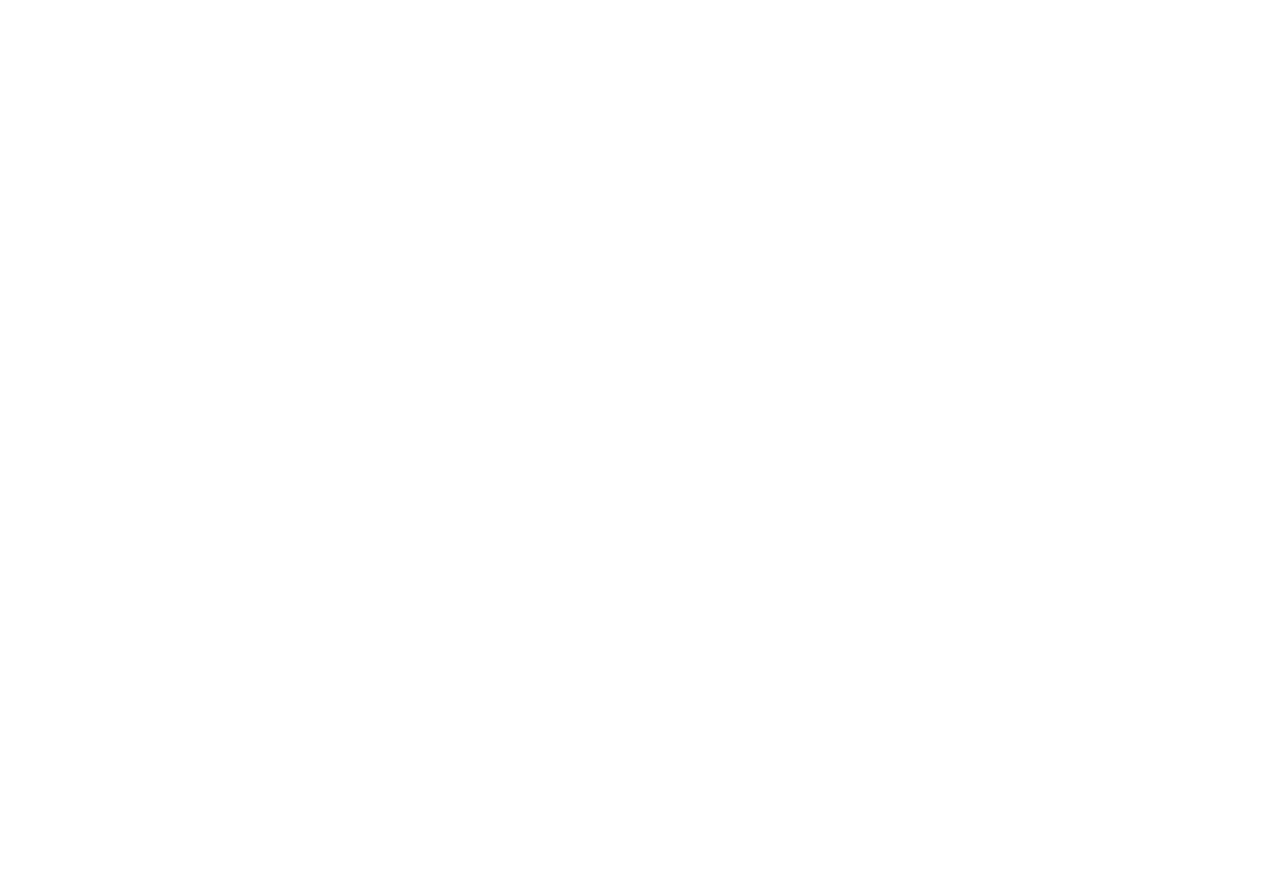
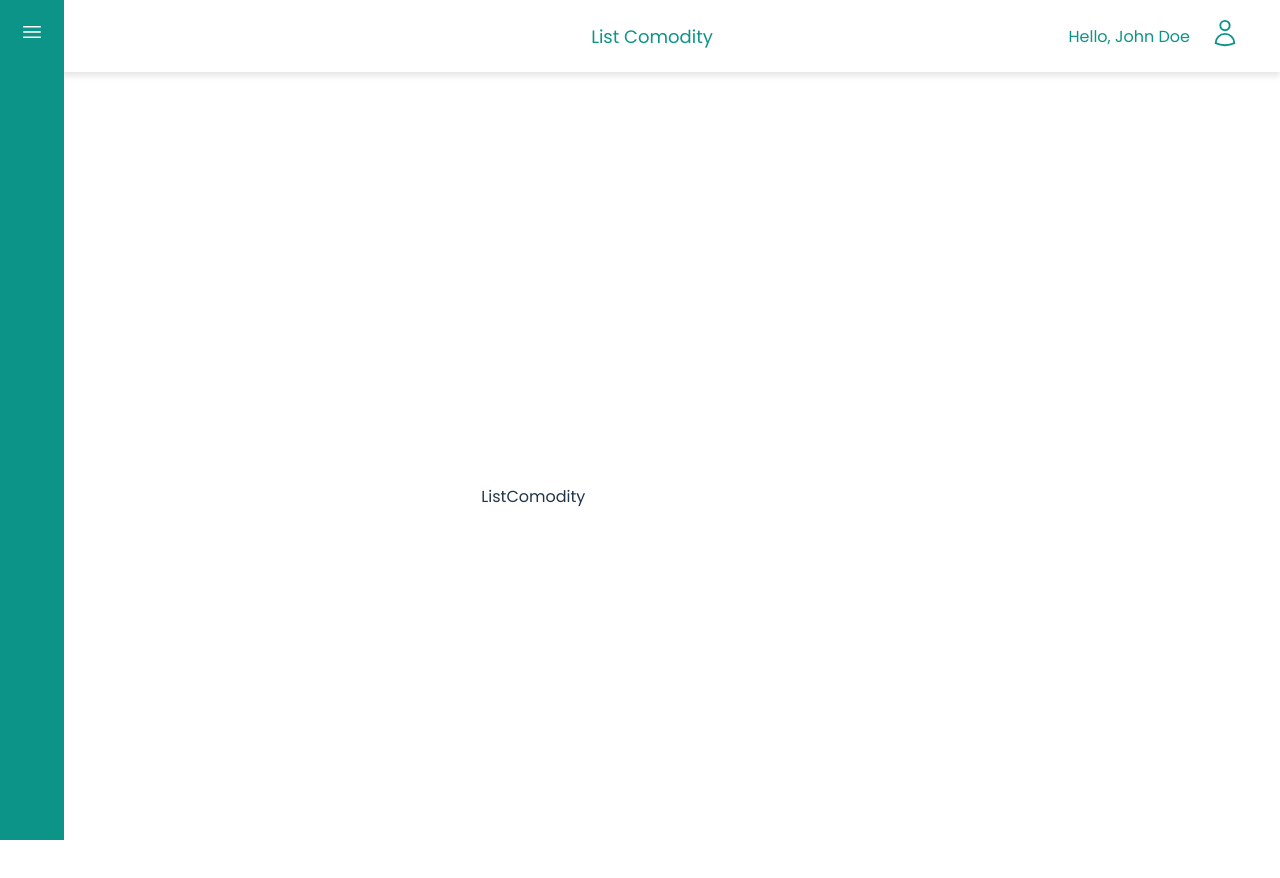
Before and after one commit to BagasDhitya/efishery-app, a React (Vite) app: page /efishery/list_comodity in a window 1280 px wide. Before the commit this address had no page. Shown: the top 878 px of the page. Before the commit the page ends 800 px from the top, so only its background shows below. Built offline with nearby package versions, Linux system fonts and the light colour scheme.

Commit message:
feat(dashboard): create dashboard, list_city, and list_comodity

```diff
--- a/src/pages/dashboard/index.jsx
+++ b/src/pages/dashboard/index.jsx
@@ -1,5 +1,66 @@
+import { useState, useEffect } from "react";
+
+import Navbar from "../../components/Navbar";
+import Sidebar from "../../components/Sidebar";
+import ListComodity from "../list_comodity";
+import ListCity from "../list_city";
+
 const Dashboard = () => {
-  return <div>Dashboard</div>;
+  const path = window.location.href;
+  const [page, setPage] = useState("");
+
+  const getPage = () => {
+    if (path.includes("list_comodity")) {
+      setPage("List Comodity");
+    } else if (path.includes("list_city")) {
+      setPage("List City");
+    }
+  };
+
+  useEffect(() => {
+    getPage();
+  }, []);
+  return (
+    <section
+      style={{
+        width: "100%",
+        minHeight: "100vh",
+        display: "flex",
+        flexDirection: "column",
+        flexWrap: "flex-row",
+      }}
+    >
+      <div
+        style={{
+          width: "16.66667%",
+          backgroundColor: "gray",
+          position: "absolute",
+          zIndex: 50,
+        }}
+      >
+        <Sidebar />
+      </div>
+      <div style={{ width: "83.33333%" }}>
+        <div style={{ position: "fixed", width: "100%", zIndex: 10 }}>
+          <Navbar page={page} />
+        </div>
+        <div
+          style={{
+            margin: "auto",
+            padding: "1rem",
+            marginTop: "5rem",
+            minHeight: "calc(100% - 5rem)",
+          }}
+        >
+          {path.includes("list_comodity") ? (
+            <ListComodity />
+          ) : (
+            path.includes("list_city") && <ListCity />
+          )}
+        </div>
+      </div>
+    </section>
+  );
 };
 
 export default Dashboard;
--- /dev/null
+++ b/src/pages/list_city/index.jsx
@@ -0,0 +1,7 @@
+import Layout from "../../components/Layout";
+
+const ListCity = () => {
+  return <Layout>ListCity</Layout>;
+};
+
+export default ListCity;
--- /dev/null
+++ b/src/pages/list_comodity/index.jsx
@@ -0,0 +1,7 @@
+import Layout from "../../components/Layout";
+
+const ListComodity = () => {
+  return <Layout>ListComodity</Layout>;
+};
+
+export default ListComodity;
--- a/src/routes/App.jsx
+++ b/src/routes/App.jsx
@@ -2,13 +2,18 @@
 
 import Login from "../pages/login";
 import Dashboard from "../pages/dashboard";
+import ListCity from "../pages/list_city";
+import ListComodity from "../pages/list_comodity";
 
 const App = () => {
   return (
     <BrowserRouter>
       <Routes>
-        <Route path="/" element={<Dashboard />} />
-        <Route path="/login" element={<Login />} />
+        <Route path="efishery/auth/login" element={<Login />} />
+        <Route path="/efishery/" element={<Dashboard />}>
+          <Route path="list_comodity" element={<ListComodity />} />
+          <Route path="list_city" element={<ListCity />} />
+        </Route>
       </Routes>
     </BrowserRouter>
   );
```
